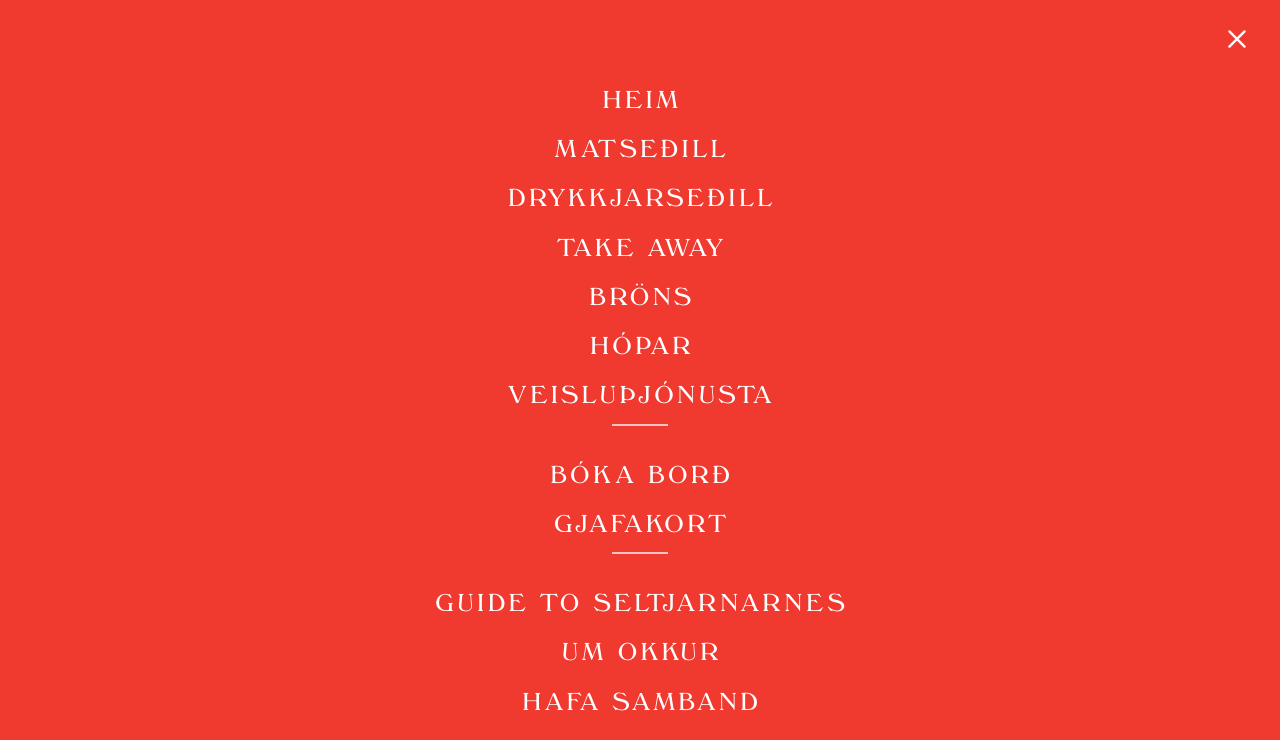
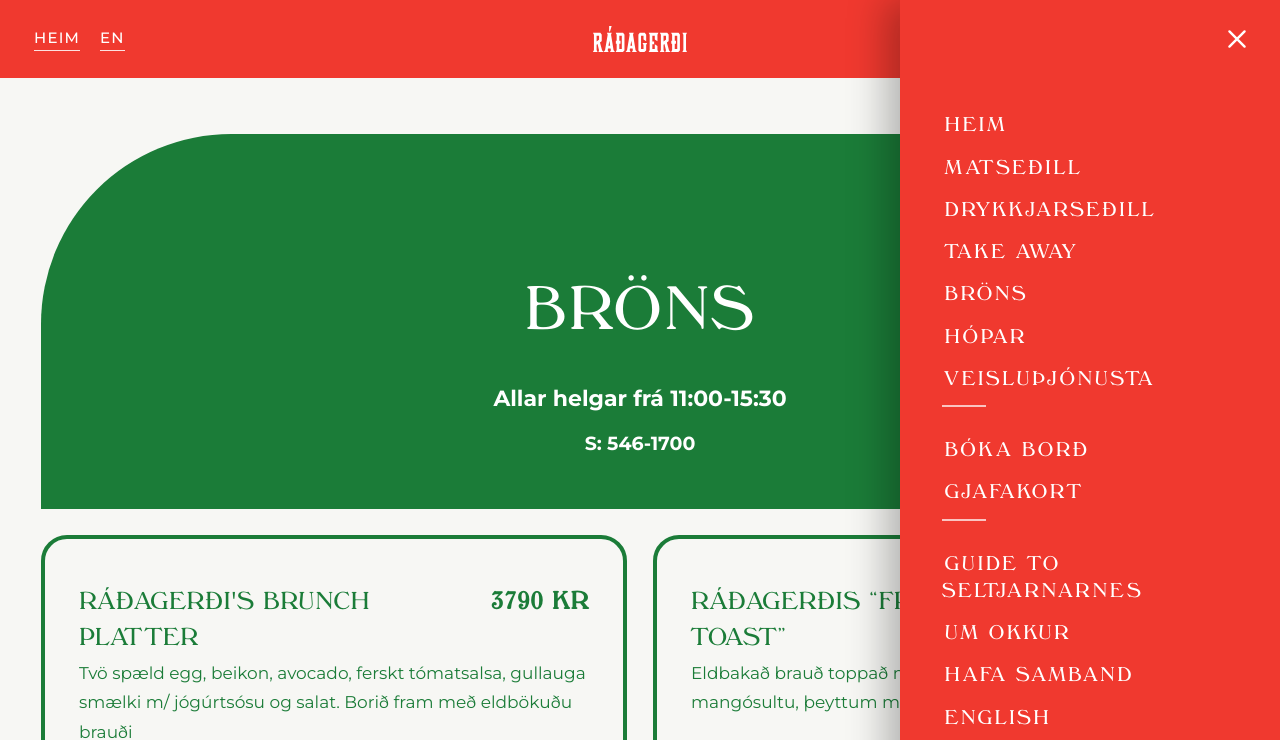
Before and after one commit to robertspano/radagerdi, a website: page brons.html in a window 1280 px wide. Both pictures are taken after a click on the button "Valmynd". Shown: the top 740 px of the page. Drawn offline with Linux system fonts and the light colour scheme; no server answers.

Commit message:
Valmyndin er nú mjó hliðarstika frá hægri í stað heilskjás
Co-Authored-By: Claude Fable 5 <noreply@anthropic.com>

```diff
--- a/brons.html
+++ b/brons.html
@@ -82,11 +82,11 @@
 
   /* hamburger menu */
   .rg-burger{background:none;border:0;cursor:pointer;color:#fff;display:flex;align-items:center;padding:0;margin-left:2px}
-  .rg-menu{position:fixed;inset:0;background:#F0392F;z-index:999;display:none;flex-direction:column;align-items:center;justify-content:center;gap:clamp(8px,2vh,20px);overflow:auto;padding:74px 20px 44px}
-  .rg-menu.open{display:flex}
-  .rg-menu a{color:#fff;text-decoration:none;font-family:'Windsord',serif;font-size:clamp(22px,3.2vh,38px);letter-spacing:.14em;text-indent:.14em;text-transform:uppercase;line-height:1.3;text-align:center}
+  .rg-menu{position:fixed;top:0;right:0;bottom:0;width:min(380px,86vw);background:#F0392F;z-index:999;display:flex;flex-direction:column;align-items:flex-start;justify-content:center;gap:clamp(7px,1.9vh,17px);overflow:auto;padding:70px 42px 44px;transform:translateX(105%);transition:transform .26s ease;box-shadow:-14px 0 36px rgba(0,0,0,.28);visibility:hidden}
+  .rg-menu.open{transform:translateX(0);visibility:visible}
+  .rg-menu a{color:#fff;text-decoration:none;font-family:'Windsord',serif;font-size:clamp(19px,2.6vh,29px);letter-spacing:.12em;text-indent:.12em;text-transform:uppercase;line-height:1.3;text-align:left}
   .rg-menu a:hover{text-decoration:underline}
-  .rg-menu .sep{width:56px;border-top:2px solid rgba(255,255,255,.7);margin:6px 0}
+  .rg-menu .sep{width:44px;border-top:2px solid rgba(255,255,255,.7);margin:6px 0}
   .rg-close{position:absolute;top:20px;right:24px;background:none;border:0;color:#fff;cursor:pointer;padding:6px}
 </style>
 </head>
```
Also changed, not shown: drykkir.html (+4 -4 lines), en-brons.html (+4 -4 lines), en-drykkir.html (+4 -4 lines), en-hopar.html (+4 -4 lines), en-matsedlar.html (+4 -4 lines), en-takeaway.html (+4 -4 lines), en-veisluthjonusta.html (+4 -4 lines), en.html (+4 -4 lines), hopar.html (+4 -4 lines), hoparbrons.html (+4 -4 lines), hoparhadegi.html (+4 -4 lines), hoparkvold.html (+4 -4 lines), index.html (+4 -4 lines), matsedlar.html (+4 -4 lines), 2 more files.
